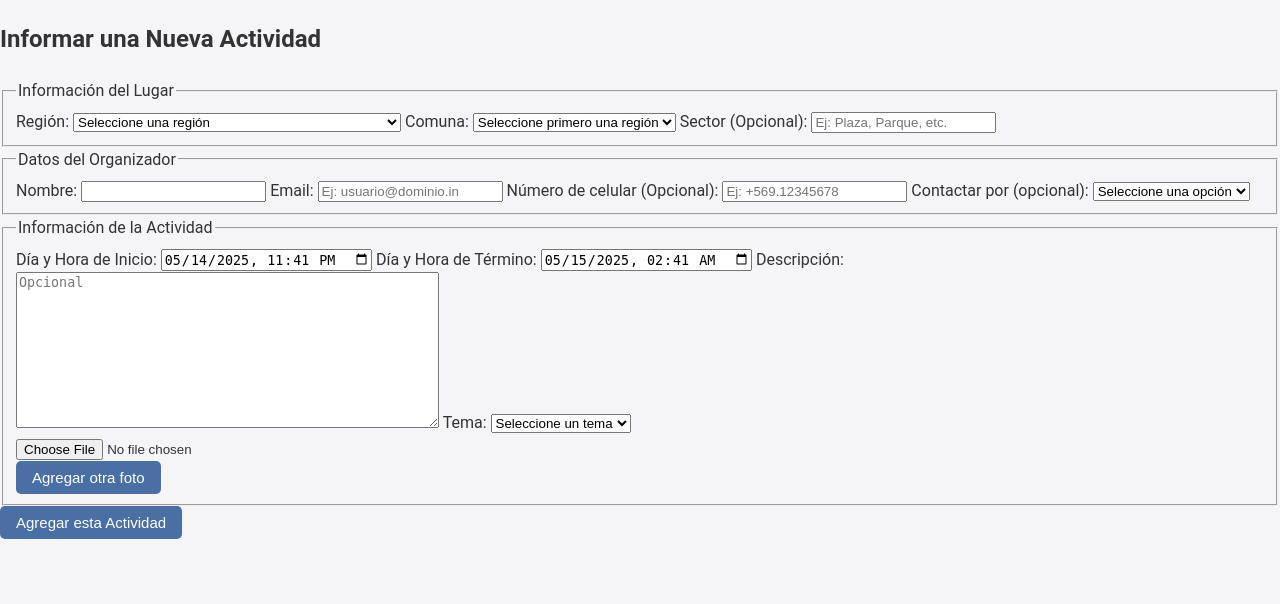
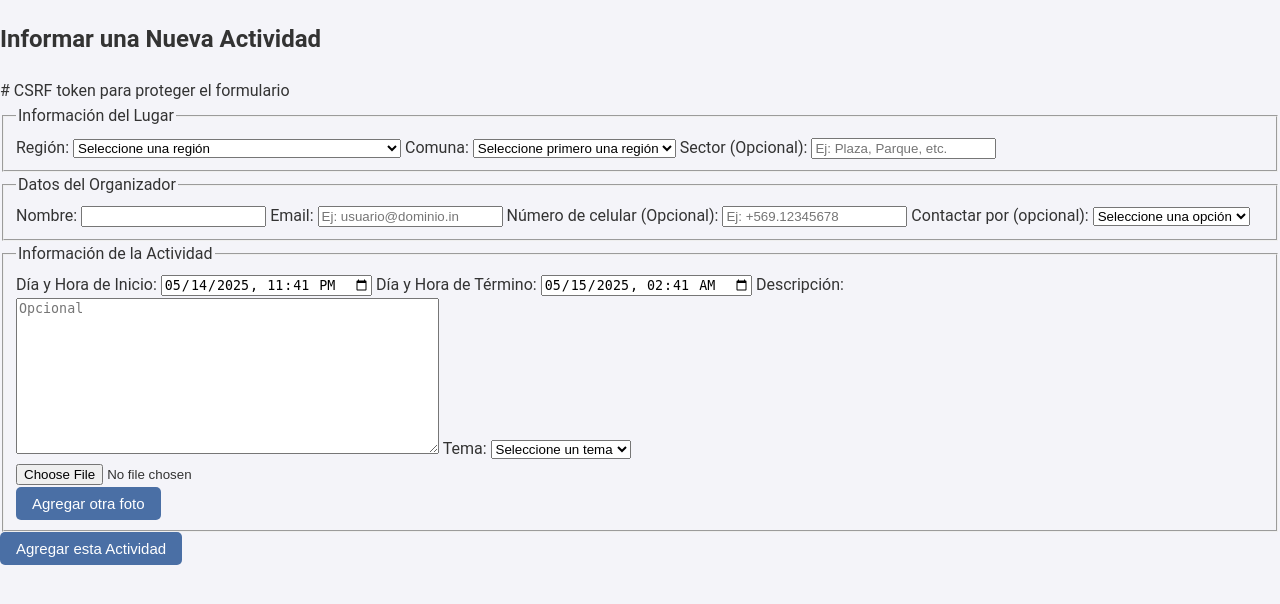
Before and after one commit to danknielv17/desarrollo_web_daniel_valenzuela, a Flask app: page /agregar in a window 1280 px wide. Shown: the part 143-747 px from the top of the page. Run offline with Flask 3, Linux system fonts and the light colour scheme; parts of the project's set-up code (start-up, migrations or seed data) failed here and were passed over; some libraries are stand-ins or nearby versions.

Commit message:
Add comment to CSRF token input for clarity in agregar.html

```diff
--- a/app/templates/agregar.html
+++ b/app/templates/agregar.html
@@ -33,7 +33,7 @@
         {% endwith %}
 
         <form id="form-actividad" method="POST" enctype="multipart/form-data" action="{{ url_for('agregar') }}" enctype="multipart/form-data">
-            <input type ="hidden" name="csrf_token" value="{{ csrf_token() }}">
+            <input type ="hidden" name="csrf_token" value="{{ csrf_token() }}"> # CSRF token para proteger el formulario
             <!-- Información del lugar -->
             <fieldset>
                 <legend>Información del Lugar</legend>
```
